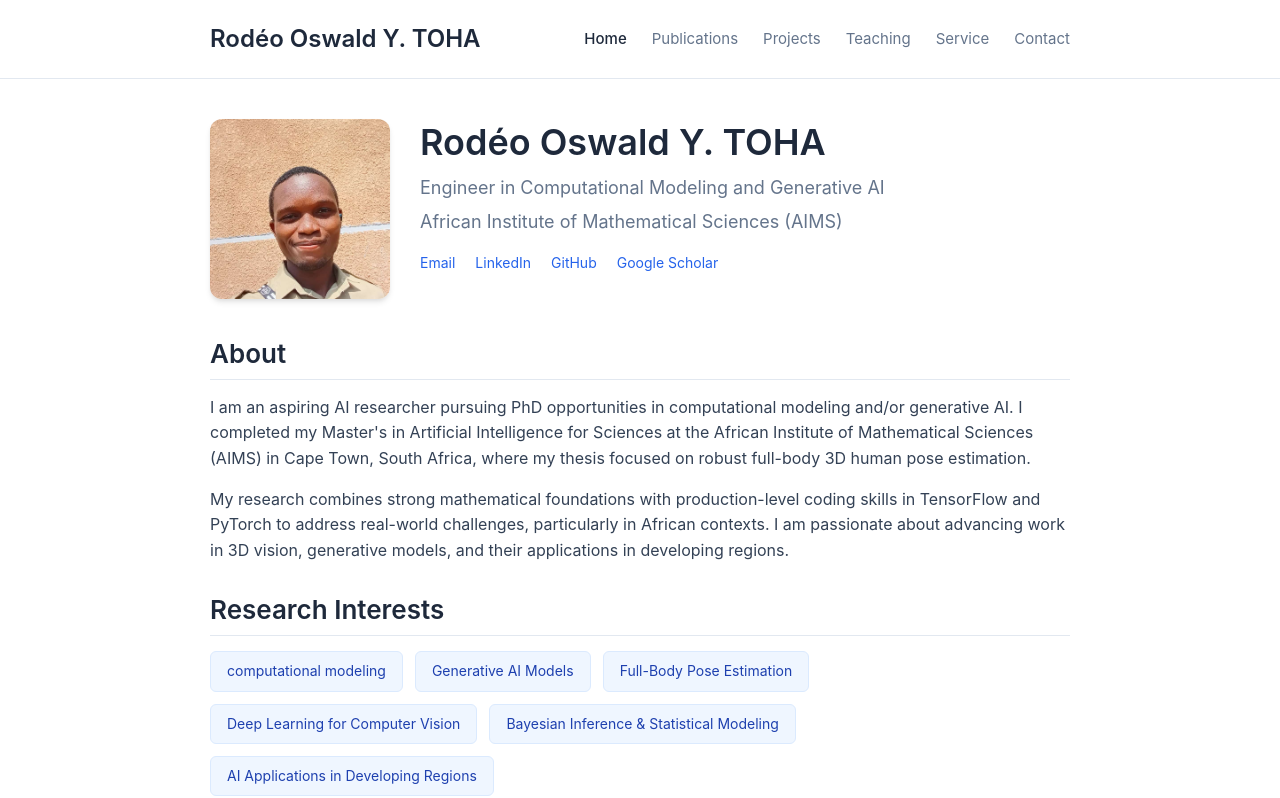
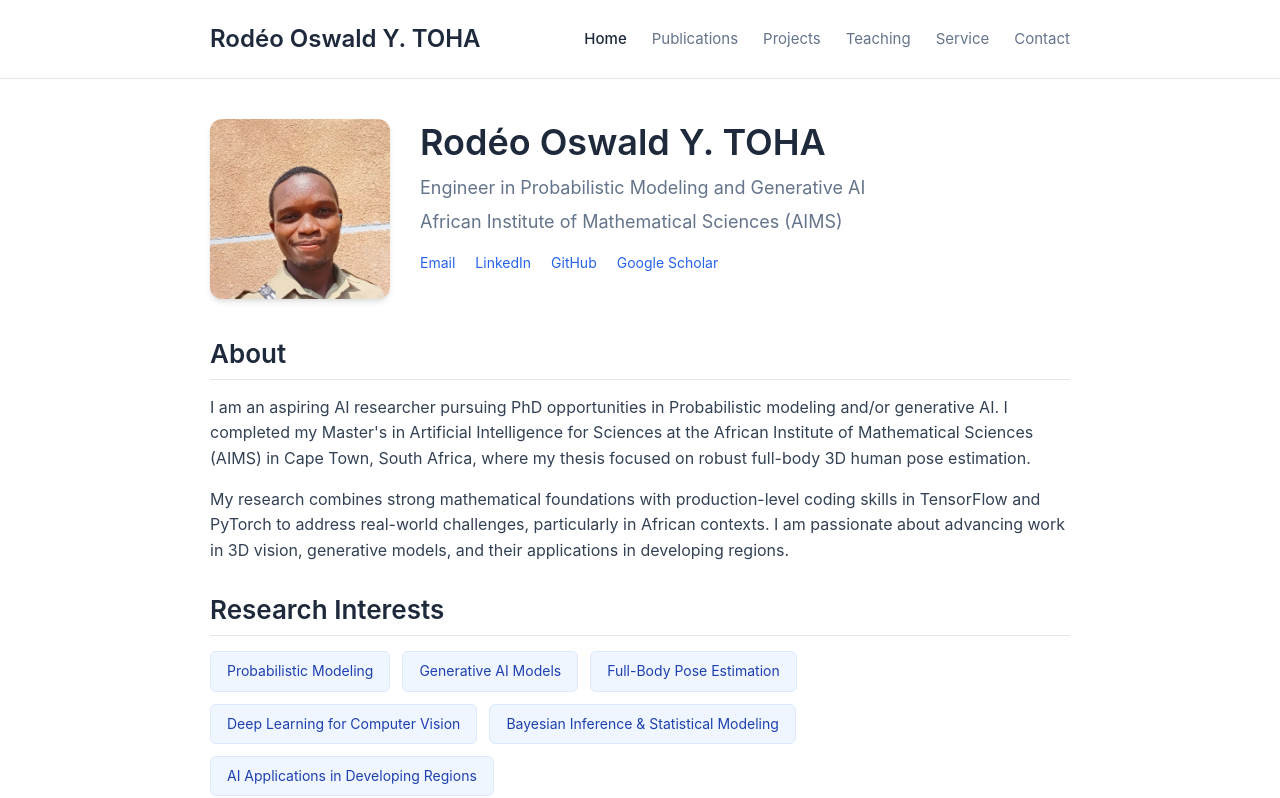
Before and after one commit to Roda10/my-academic-site, a Jekyll site: the page built from index.md, in a window 1280 px wide. Shown: the top 798 px of the page. Built offline with Jekyll 4.4.1, drawn with Linux system fonts in a browser that asks for light colours.

Commit message:
Update profile title and research interests

```diff
--- a/index.md
+++ b/index.md
@@ -10,7 +10,7 @@ title: Home
     </div>
     <div class="profile-info">
       <h1 class="profile-name">Rodéo Oswald Y. TOHA</h1>
-      <p class="profile-title">Engineer in Computational Modeling and Generative AI</p>
+      <p class="profile-title">Engineer in Probabilistic Modeling and Generative AI</p>
       <p class="profile-title">African Institute of Mathematical Sciences (AIMS)</p>
       <div class="profile-links">
         <a href="mailto:rodeo@aims.ac.za">Email</a>
@@ -24,7 +24,7 @@ title: Home
 
   <h2>About</h2>
   <p>
-    I am an aspiring AI researcher pursuing PhD opportunities in computational modeling and/or generative AI. I completed my Master's in Artificial Intelligence for Sciences at the African Institute of Mathematical Sciences (AIMS) in Cape Town, South Africa, where my thesis focused on robust full-body 3D human pose estimation.
+    I am an aspiring AI researcher pursuing PhD opportunities in Probabilistic modeling and/or generative AI. I completed my Master's in Artificial Intelligence for Sciences at the African Institute of Mathematical Sciences (AIMS) in Cape Town, South Africa, where my thesis focused on robust full-body 3D human pose estimation.
   </p>
   <p>
     My research combines strong mathematical foundations with production-level coding skills in TensorFlow and PyTorch to address real-world challenges, particularly in African contexts. I am passionate about advancing work in 3D vision, generative models, and their applications in developing regions.
@@ -33,7 +33,7 @@ title: Home
   <div class="research-interests">
     <h2>Research Interests</h2>
     <ul class="interests-list">
-      <li>computational modeling</li>
+      <li>Probabilistic Modeling</li>
       <li>Generative AI Models</li>
       <li>Full-Body Pose Estimation</li>
       <li>Deep Learning for Computer Vision</li>
```
